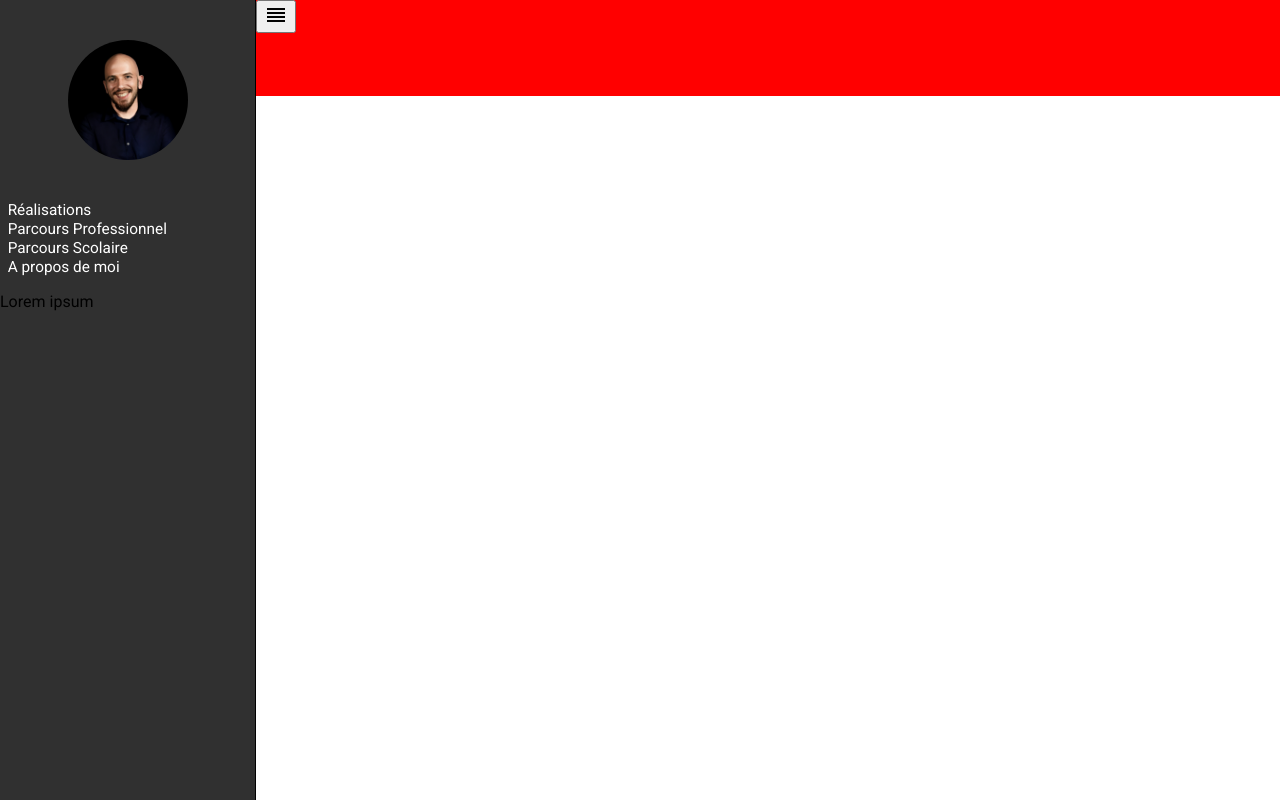
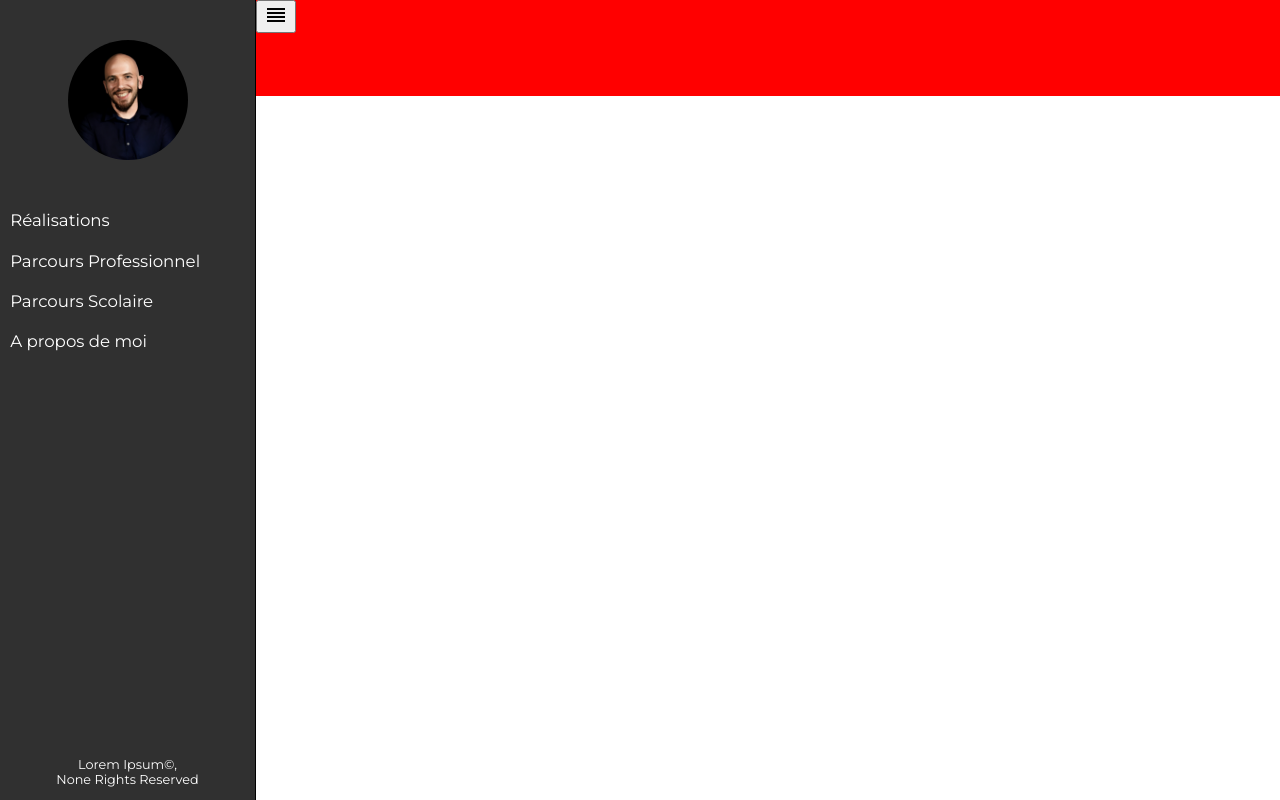
Before and after one commit to lberthaut/mysite, an Angular app: page / in a window 1280 px wide. Both pictures are taken after a click on the button 20 px from the left and 16 px from the top of the page. Built offline with nearby package versions, Linux system fonts and the light colour scheme.

Commit message:
add css on links and footer on sidebar

```diff
--- a/src/app/components/header/header.component.scss
+++ b/src/app/components/header/header.component.scss
@@ -7,10 +7,10 @@
 
 .pushed {
     margin-left: 20vw;
-    transition: margin-left 0.25s ease-out;
+    transition: margin-left 0.2s ease-out;
   }
 
   .returning {
     margin-left: 0;
-    transition: margin-left 0.25s;
+    transition: margin-left 0.3s;
   }
--- a/src/app/components/sidebar/sidebar.component.html
+++ b/src/app/components/sidebar/sidebar.component.html
@@ -6,29 +6,21 @@
     <div class="sidebar_links_container">
       <ng-container *ngFor="let link of linkName">
         <div
-          class="link-container"
+          class="sidebar_link_container"
+          (click)="onLinkClick(link)"
           (mouseover)="onMouseOver(link)"
           (mouseleave)="onMouseLeave()"
           [@linkContainerHover]="
             hoveredLinkContainer === link.link ? 'active' : 'inactive'
           "
         >
-          <a
-            class="sidebar_links"
-            routerLink="{{ link.link }}"
-            [@linkHover]="hoveredLink === link.link ? 'active' : 'inactive'"
-          >
-            {{ link.value }}
-          </a>
+          <p class="sidebar_links">{{ link.value }}</p>
         </div>
       </ng-container>
     </div>
-
-    <p>Lorem ipsum</p>
   </div>
-
-  <!-- <p *ngIf="showFiller">Lorem, ipsum dolor sit amet consectetur.</p>
-    <button (click)="showFiller = !showFiller" mat-raised-button>
-      Toggle extra text
-    </button> -->
+  <p class="sidebar_copyright">
+    Lorem Ipsum©, <br />
+    None Rights Reserved
+  </p>
 </mat-drawer>
--- a/src/app/components/sidebar/sidebar.component.scss
+++ b/src/app/components/sidebar/sidebar.component.scss
@@ -3,6 +3,10 @@
 .sidenav {
     width: 20vw;
     background-color: $dark-color;
+  }
+
+  .sidebar_container{
+    overflow-x: hidden;
   }
 
   .pic_container{
@@ -25,10 +29,33 @@
     flex-wrap: nowrap;
   }
 
+  .sidebar_link_container{
+    padding: 4%;
+    display: inline-block;
+    margin: 0;
+    cursor: pointer;
+
+    &:hover>.sidebar_links {
+      margin-left: 20px;
+    }
+  }
+
   .sidebar_links{
     width: 180%;
     color: white;
     text-decoration: none;
-    padding: 3%;
-    font-size: 1.2vw;
+    font-size: 1.3vw;
+    margin: 0;
+    transition: margin-left 0.25s ease-out;
   }
+
+  .sidebar_copyright{
+    font-size: 1vw;
+    color: white;
+    position: absolute;
+    bottom: 0;
+    left: 50%;
+  transform: translate(-50%, 0);
+    text-align: center;
+    width: 100%
+  }
--- a/src/app/components/sidebar/sidebar.component.ts
+++ b/src/app/components/sidebar/sidebar.component.ts
@@ -1,5 +1,6 @@
 import { Component } from '@angular/core';
 import { SidebarStateService } from '../../services/sidebar-state.service';
+import { Router } from '@angular/router';
 import {
   trigger,
   state,
@@ -19,15 +20,9 @@ import { Observable } from 'rxjs';
       state('inactive', style({ backgroundColor: 'transparent' })),
       transition('inactive <=> active', animate('0.25s ease-out')),
     ]),
-    trigger('linkHover', [
-      state('active', style({ marginLeft: '20px' })),
-      state('inactive', style({ marginLeft: '0' })),
-      transition('inactive => active', animate('0.25s ease-out')),
-    ]),
   ],
 })
 export class SidebarComponent {
-  showFiller: boolean = false;
   isOpen$: Observable<boolean>;
   hoveredLinkContainer: string | null = null;
   hoveredLink: string | null = null;
@@ -39,7 +34,10 @@ export class SidebarComponent {
     { link: 'aboutme', value: 'A propos de moi' },
   ];
 
-  constructor(private sidebarStateService: SidebarStateService) {
+  constructor(
+    private sidebarStateService: SidebarStateService,
+    private router: Router
+  ) {
     this.isOpen$ = this.sidebarStateService.isOpen$;
   }
 
@@ -56,4 +54,9 @@ export class SidebarComponent {
     this.hoveredLink = null;
     this.hoveredLinkContainer = null;
   }
+
+  onLinkClick(link: { link: string; value: string }) {
+    this.sidebarStateService.toggle();
+    this.router.navigate([link.link]);
+  }
 }
--- a/src/index.html
+++ b/src/index.html
@@ -7,10 +7,16 @@
     <meta name="viewport" content="width=device-width, initial-scale=1" />
     <link rel="icon" type="image/x-icon" href="favicon.ico" />
     <meta name="google" content="notranslate" />
-      <link rel="preconnect" href="https://fonts.gstatic.com">
-    <link href="https://fonts.googleapis.com/css2?family=Roboto:wght@300;400;500&display=swap" rel="stylesheet">
-    <link href="https://fonts.googleapis.com/icon?family=Material+Icons" rel="stylesheet">
-</head>
+    <link rel="preconnect" href="https://fonts.gstatic.com" />
+    <link
+      href="https://fonts.googleapis.com/css2?family=Montserrat:wght@300;400;500&display=swap"
+      rel="stylesheet"
+    />
+    <link
+      href="https://fonts.googleapis.com/icon?family=Material+Icons"
+      rel="stylesheet"
+    />
+  </head>
   <body>
     <app-root></app-root>
   </body>
--- a/src/styles.scss
+++ b/src/styles.scss
@@ -2,7 +2,7 @@
 
 body{
     margin: 0;
-    font-family: Roboto, "Helvetica Neue", sans-serif;
+    font-family: Montserrat, Roboto, "Helvetica Neue", sans-serif;
 }
 
 app-root{
```
